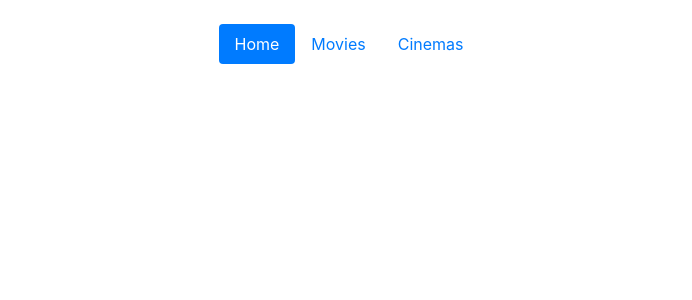
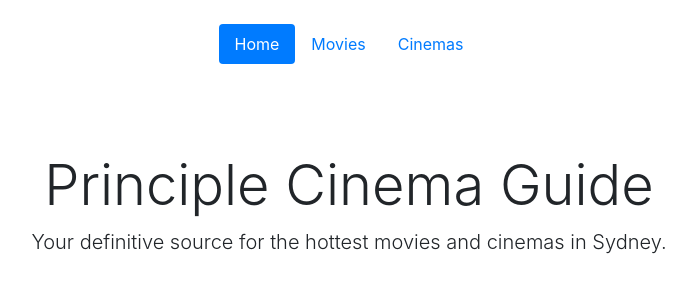
Before and after one commit to livelifedev/principle-code-challenge, an Angular app: page / in a window 1280 px wide. Shown: the top 300 px of the page, without its empty margins (291-983 px from the left). Built offline with nearby package versions, Linux system fonts and the light colour scheme.

Commit message:
added home page

```diff
--- /dev/null
+++ b/src/app/home/home.component.html
@@ -0,0 +1,8 @@
+<div class="jumbotron jumbotron-fluid bg-white text-center">
+  <div class="container">
+    <h1 class="display-4">Principle Cinema Guide</h1>
+    <p class="lead">
+      Your definitive source for the hottest movies and cinemas in Sydney.
+    </p>
+  </div>
+</div>
--- /dev/null
+++ b/src/app/home/home.component.ts
@@ -0,0 +1,15 @@
+import { Component, OnInit } from '@angular/core';
+
+@Component({
+  selector: 'app-home',
+  templateUrl: './home.component.html',
+  styleUrls: ['./home.component.css']
+})
+export class HomeComponent implements OnInit {
+
+  constructor() { }
+
+  ngOnInit(): void {
+  }
+
+}
```
Also changed, not shown: src/app/app.module.ts (+7 -1 lines), src/app/home/home.component.css (added), 1 other file (tests, documents, lock files or other folders).
